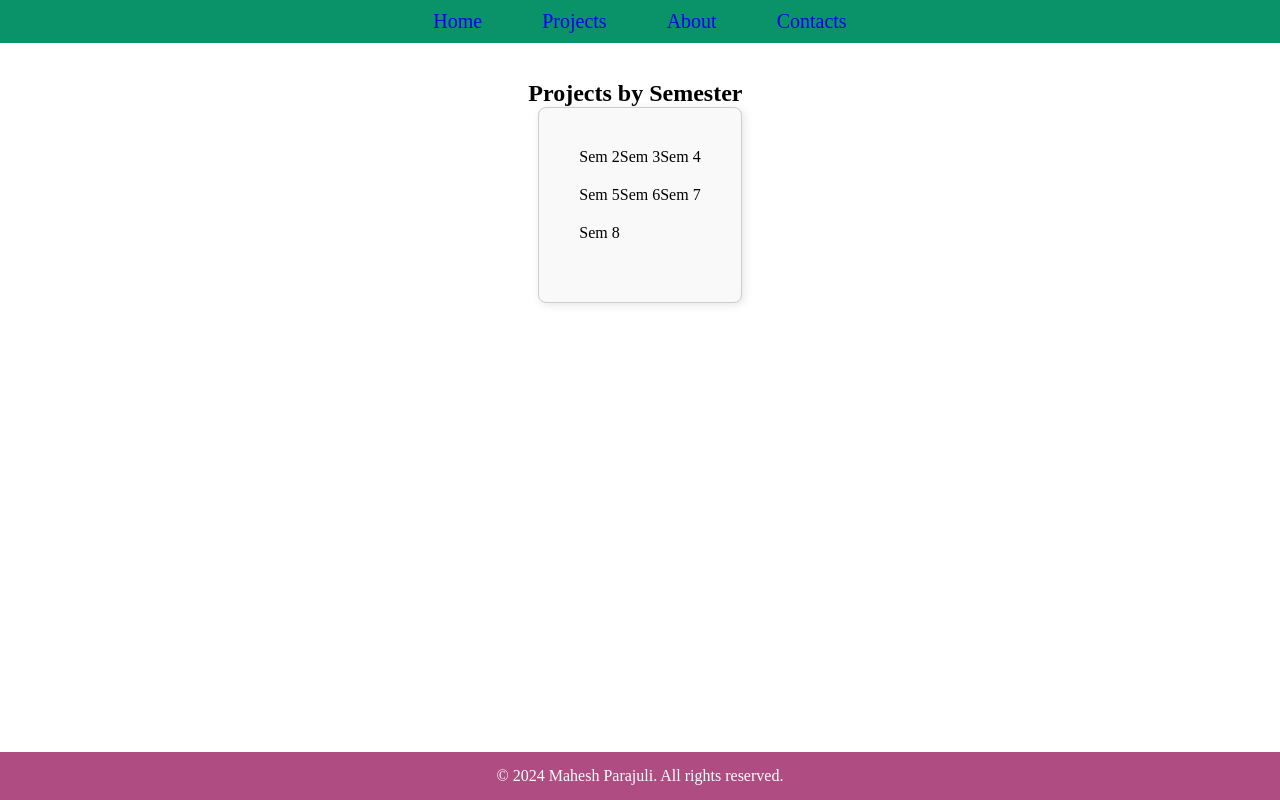
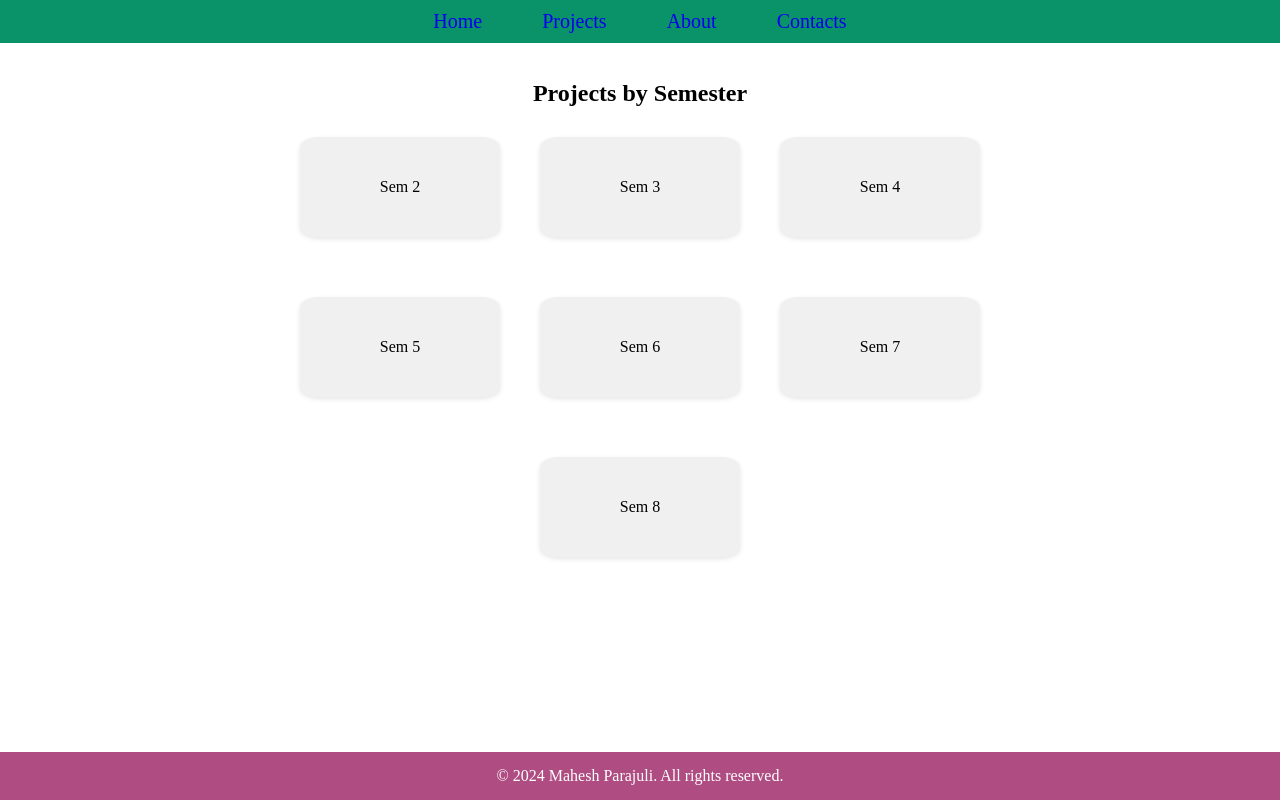
Before and after one commit to maheshparajuli/DailyGuruba, a React (Create React App) app: page /projects in a window 1280 px wide. Built offline with nearby package versions, Linux system fonts and the light colour scheme.

Commit message:
styling done

```diff
--- a/src/Projects.css
+++ b/src/Projects.css
@@ -1,59 +1,51 @@
 .projects-container {
-  padding: 20px; /* Space around the projects section */
+  text-align: center; /* Center the heading and content */
+  margin: 20px; /* Add some margin around the container */
+}
+
+.semester-container {
+  display: flex;
+  flex-direction: column; /* Arrange rows vertically */
+  align-items: center; /* Center the rows */
 }
 
 .semester-row {
-  display: flex; /* Use flexbox for row layout */
-  justify-content: space-between; /* Space between containers */
-  margin-bottom: 20px; /* Space between rows */
+  display: flex;
+  justify-content: center; /* Center boxes in each row */
+  margin: 10px 0; /* Add margin between rows */
 }
 
-.semester-container {
-  flex: 1; /* Allow containers to grow */
-  margin: 0 10px; /* Adjust margin for spacing */
-  padding: 40px; /* Increase padding for larger containers */
-  border: 1px solid #ccc; /* Optional: adds a border */
-  border-radius: 8px; /* Optional: rounds the corners */
-  background-color: #f9f9f9; /* Optional: background color */
-  text-align: center; /* Center text */
-  box-shadow: 2px 2px 10px rgba(0, 0, 0, 0.1); /* Optional: shadow effect */
-  cursor: pointer; /* Change cursor on hover */
+.sem-box {
+  width: 200px;
+  height: 100px;
+  margin: 20px; /* Space between boxes */
+  padding: 30px; /* Padding inside the boxes */
+  background-color: #f0f0f0; /* Background color for the boxes */
+  text-align: center; /* Center the text */
+  cursor: pointer; /* Show pointer cursor on hover */
+  box-shadow: 0 2px 5px rgba(0, 0, 0, 0.1); /* Optional: shadow */
+  border-radius: 10%; /* Make the box circular */
+  display: flex; /* Use flexbox for centering */
+  justify-content: center; /* Center content horizontally */
+  align-items: center; /* Center content vertically */
 }
 
-.semester-container:hover {
-  background-color: #e9e9e9; /* Optional: hover effect */
-}
 
 .popup {
-  position: fixed; /* Use fixed positioning for the popup */
-  top: 0; /* Align to the top */
-  left: 0; /* Align to the left */
-  width: 100vw; /* Full width */
-  height: 100vh; /* Full height */
+  position: fixed; /* Position the popup */
+  top: 0;
+  left: 0;
+  width: 100%;
+  height: 100%;
   background-color: rgba(0, 0, 0, 0.5); /* Semi-transparent background */
-  display: flex; /* Use flexbox to center popup */
-  align-items: center; /* Center vertically */
-  justify-content: center; /* Center horizontally */
+  display: flex;
+  justify-content: center;
+  align-items: center;
 }
 
 .popup-content {
-  background-color: white; /* Popup background */
-  padding: 40px; /* Space inside the popup */
-  border-radius: 8px; /* Round corners */
-  box-shadow: 2px 2px 15px rgba(0, 0, 0, 0.2); /* Shadow for popup */
-  max-width: 600px; /* Max width for popup */
-  width: 90%; /* Make it responsive */
+  background-color: white; /* Popup background color */
+  padding: 20px; /* Padding inside popup */
+  border-radius: 5px; /* Rounded corners */
+  box-shadow: 0 4px 8px rgba(0, 0, 0, 0.2); /* Shadow for popup */
 }
-
-.popup-content h3 {
-  margin-bottom: 20px; /* Space below title */
-}
-
-.popup-content ul {
-  list-style: none; /* Remove default list styling */
-  padding: 0; /* Remove padding */
-}
-
-.popup-content li {
-  margin-bottom: 10px; /* Space between list items */
-}
```
